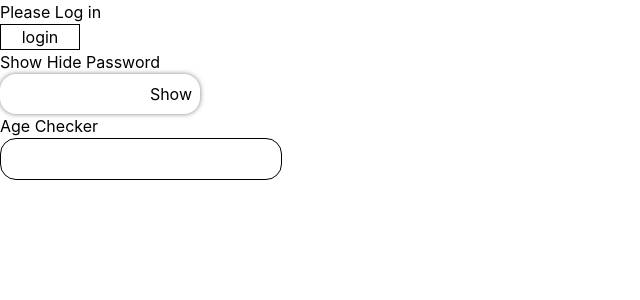
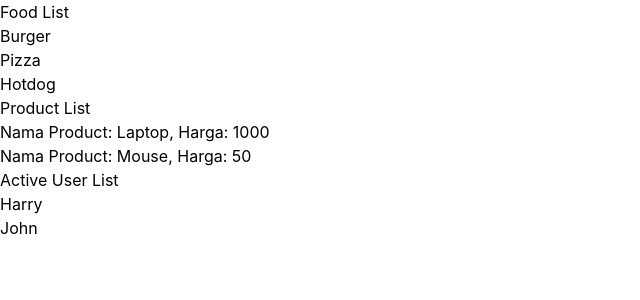
Before and after one commit to Hary300/Practice-React-TypeScript, a React (Vite) app: page / in a window 1280 px wide. Shown: the top 300 px of the page, without its empty margins (0-640 px from the left). Built offline with nearby package versions, Linux system fonts and the light colour scheme.

Commit message:
topic 7: Rendering List(map)

```diff
--- a/src/App.tsx
+++ b/src/App.tsx
@@ -1,13 +1,13 @@
-import AgeChecker from './components/AgeChecker';
-import LoginStatus from './components/LoginStatus';
-import ShowHidePass from './components/ShowHidePassword';
+import ActiveUserList from './components/ActiveUserList';
+import FoodList from './components/FoodList';
+import ProductList from './components/ProductList';
 
 function App() {
   return (
     <>
-      <LoginStatus />
-      <ShowHidePass />
-      <AgeChecker />
+      <FoodList />
+      <ProductList />
+      <ActiveUserList />
     </>
   );
 }
--- /dev/null
+++ b/src/components/ActiveUserList.tsx
@@ -0,0 +1,20 @@
+export default function ActiveUserList() {
+  const users = [
+    { id: 1, name: 'Harry', active: true },
+    { id: 2, name: 'Ben', active: false },
+    { id: 3, name: 'John', active: true },
+  ];
+
+  return (
+    <div>
+      <h2>Active User List</h2>
+      <ul>
+        {users
+          .filter((user) => user.active === true)
+          .map((user) => {
+            return <li key={user.id}>{user.name}</li>;
+          })}
+      </ul>
+    </div>
+  );
+}
--- /dev/null
+++ b/src/components/FoodList.tsx
@@ -0,0 +1,13 @@
+export default function FoodList() {
+  const foods = ['Burger', 'Pizza', 'Hotdog'];
+  return (
+    <div>
+      <h2>Food List</h2>
+      <ul>
+        {foods.map((food) => {
+          return <li key={food}>{food}</li>;
+        })}
+      </ul>
+    </div>
+  );
+}
--- /dev/null
+++ b/src/components/ProductList.tsx
@@ -0,0 +1,21 @@
+export default function ProductList() {
+  const products = [
+    { id: 1, name: 'Laptop', price: 1000 },
+    { id: 2, name: 'Mouse', price: 50 },
+  ];
+
+  return (
+    <div>
+      <h2>Product List</h2>
+      <ul>
+        {products.map((product) => {
+          return (
+            <li key={product.id}>
+              Nama Product: {product.name}, Harga: {product.price}
+            </li>
+          );
+        })}
+      </ul>
+    </div>
+  );
+}
```
